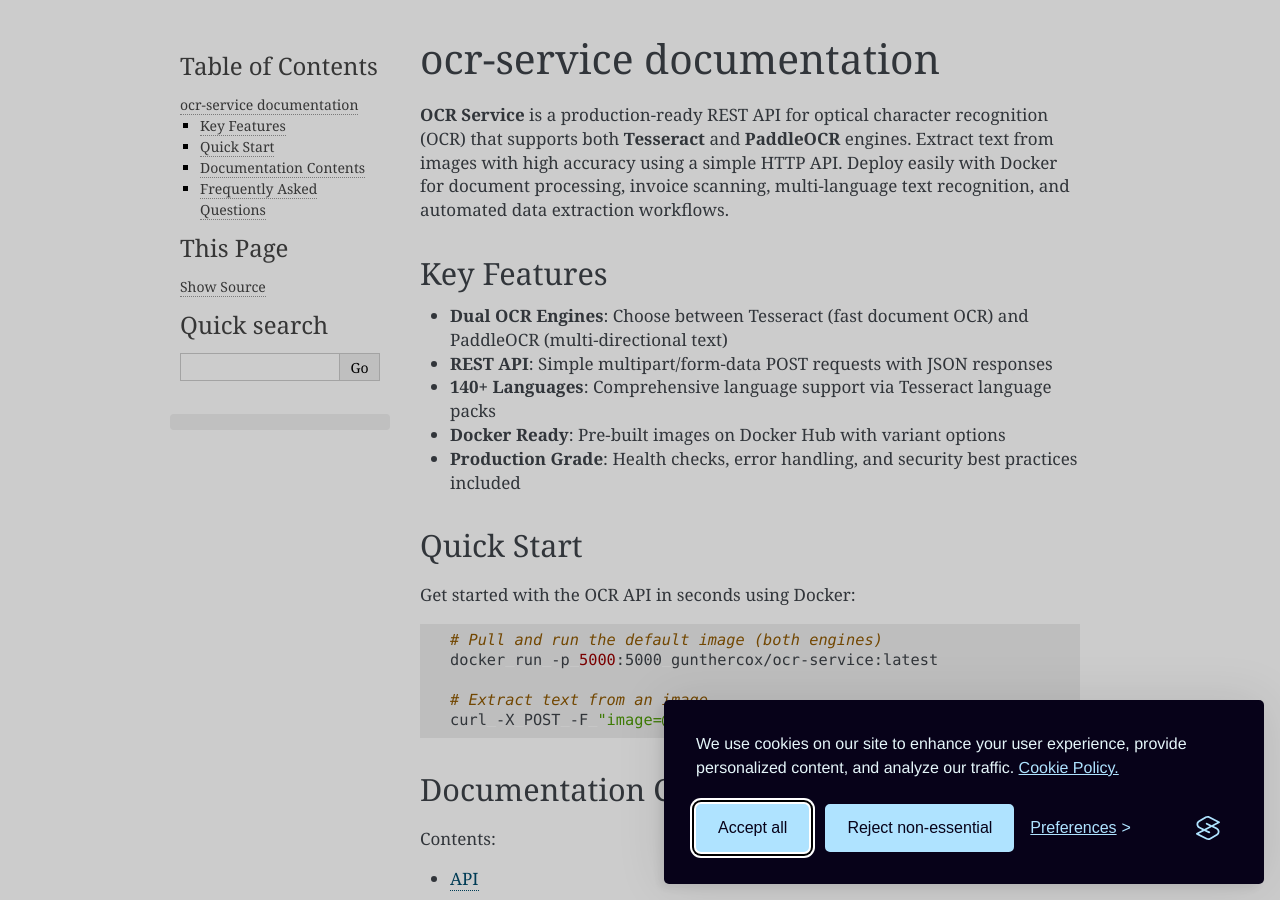
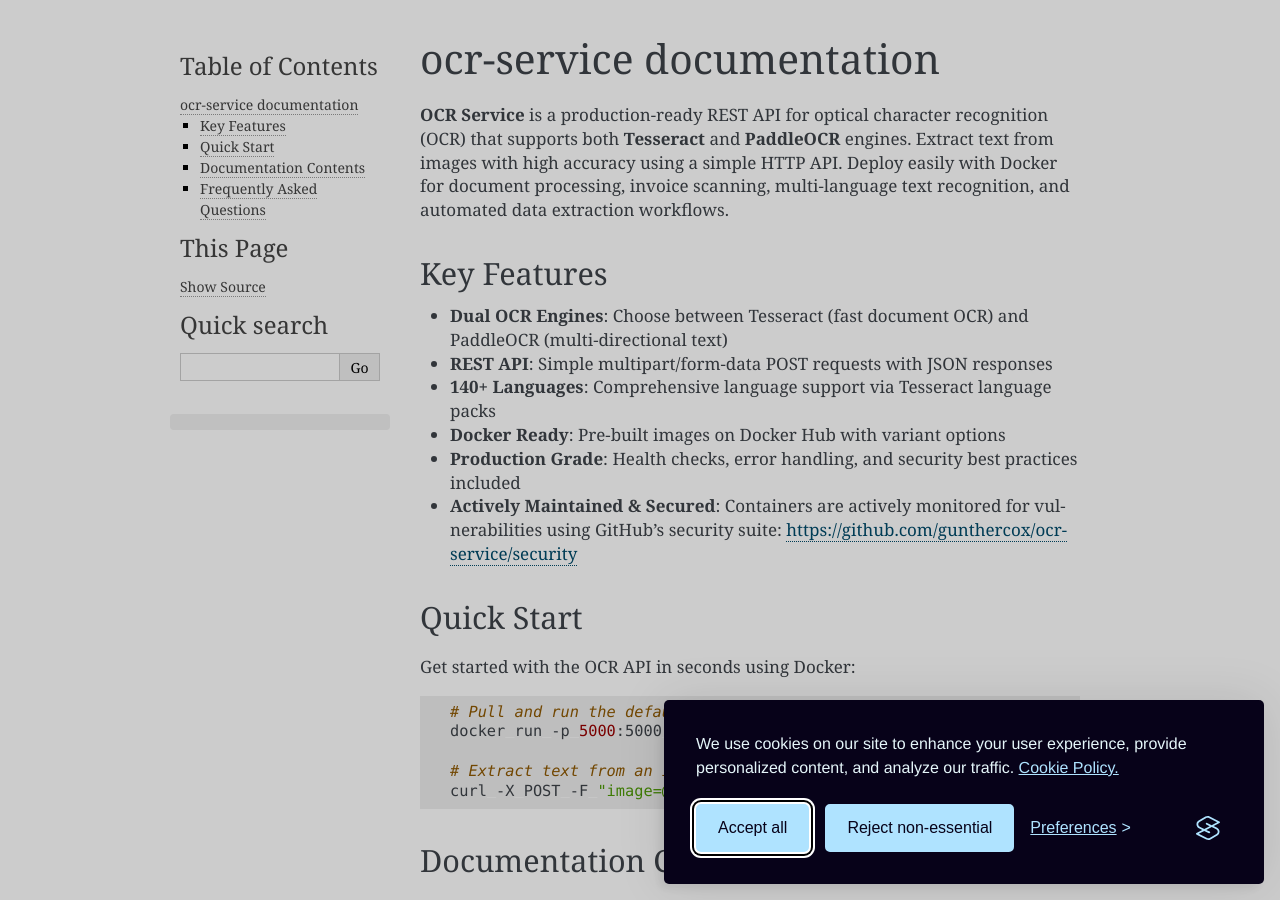
Before and after one commit to gunthercox/ocr-service, a Sphinx documentation site: the page built from docs/index.rst, in a window 1280 px wide and 900 px high. Built offline with Sphinx 7.4.7, drawn with Linux system fonts in a browser that asks for light colours.

Commit message:
Update docs

```diff
--- a/docs/conf.py
+++ b/docs/conf.py
@@ -4,7 +4,6 @@
 
 import os
 import sys
-import sphinx_sitemap
 
 
 sys.path.insert(0, os.path.abspath('..'))
--- a/docs/index.rst
+++ b/docs/index.rst
@@ -1,7 +1,8 @@
 ocr-service documentation
 =========================
 
-**OCR Service** is a production-ready REST API for optical character recognition (OCR) that supports both **Tesseract** and **PaddleOCR** engines. Extract text from images with high accuracy using a simple HTTP API. Deploy easily with Docker for document processing, invoice scanning, multi-language text recognition, and automated data extraction workflows.
+**OCR Service** is a production-ready REST API for optical character recognition (OCR) that supports both **Tesseract** and **PaddleOCR** engines.
+Extract text from images with high accuracy using a simple HTTP API. Deploy easily with Docker for document processing, invoice scanning, multi-language text recognition, and automated data extraction workflows.
 
 Key Features
 ------------
@@ -11,6 +12,7 @@
 * **140+ Languages**: Comprehensive language support via Tesseract language packs
 * **Docker Ready**: Pre-built images on Docker Hub with variant options
 * **Production Grade**: Health checks, error handling, and security best practices included
+* **Actively Maintained & Secured**: Containers are actively monitored for vulnerabilities using GitHub's security suite: https://github.com/gunthercox/ocr-service/security
 
 Quick Start
 -----------
```
